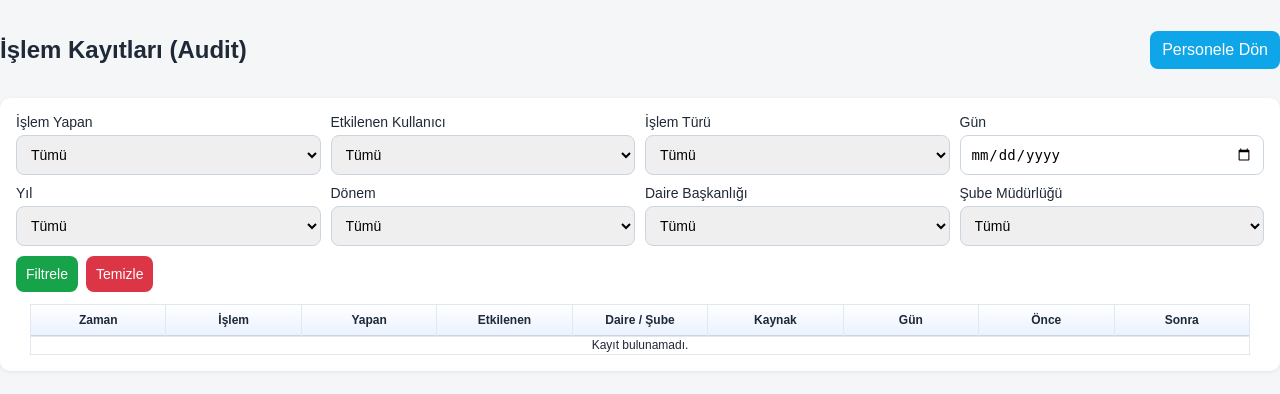
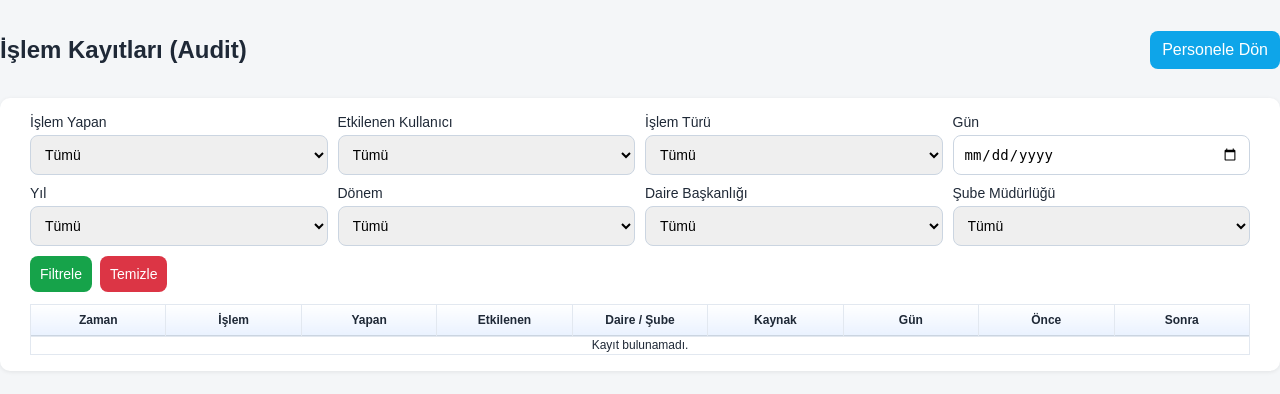
Before and after one commit to mehmettuzner42-code/mesai-web-portal, a Flask app: template templates/admin_audit_logs.html in a window 1280 px wide. Shown: the part 42-436 px from the top of the page. Run offline with Flask 3, Linux system fonts and the light colour scheme; the template is opened without the code that fills it, so the values that code supplies are empty.

Commit message:
Add files via upload

```diff
--- a/templates/admin_audit_logs.html
+++ b/templates/admin_audit_logs.html
@@ -39,7 +39,7 @@ main.container {
     white-space: normal;
     word-break: break-word;
 }
-.audit-list-section {
+.audit-content-section {
     padding-left: 14px;
     padding-right: 14px;
 }
@@ -59,6 +59,7 @@ main.container {
     </div>
 
 <div class="card" style="margin-left:0; margin-right:0;">
+    <div class="audit-content-section">
     <form method="get" class="admin-filter-bar" style="margin-bottom:12px; display:grid; grid-template-columns:repeat(4,minmax(180px,1fr)); gap:10px;">
         <label>İşlem Yapan
             <select name="actor_user_id">
@@ -141,7 +142,6 @@ main.container {
         </div>
     </form>
 
-    <div class="audit-list-section">
     <div class="table-wrap recent-scroll">
         <table class="compact-table audit-table">
             <thead>
```
